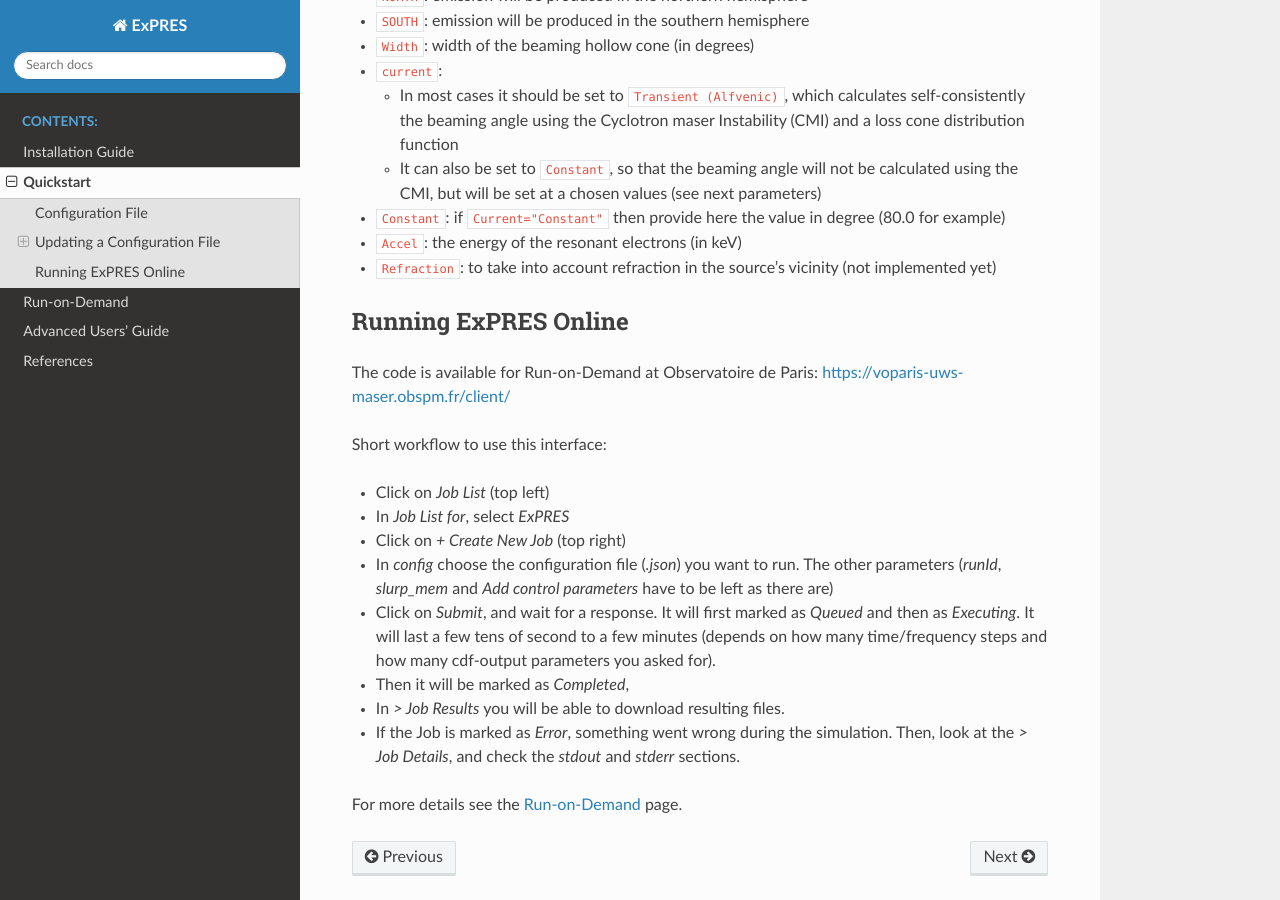
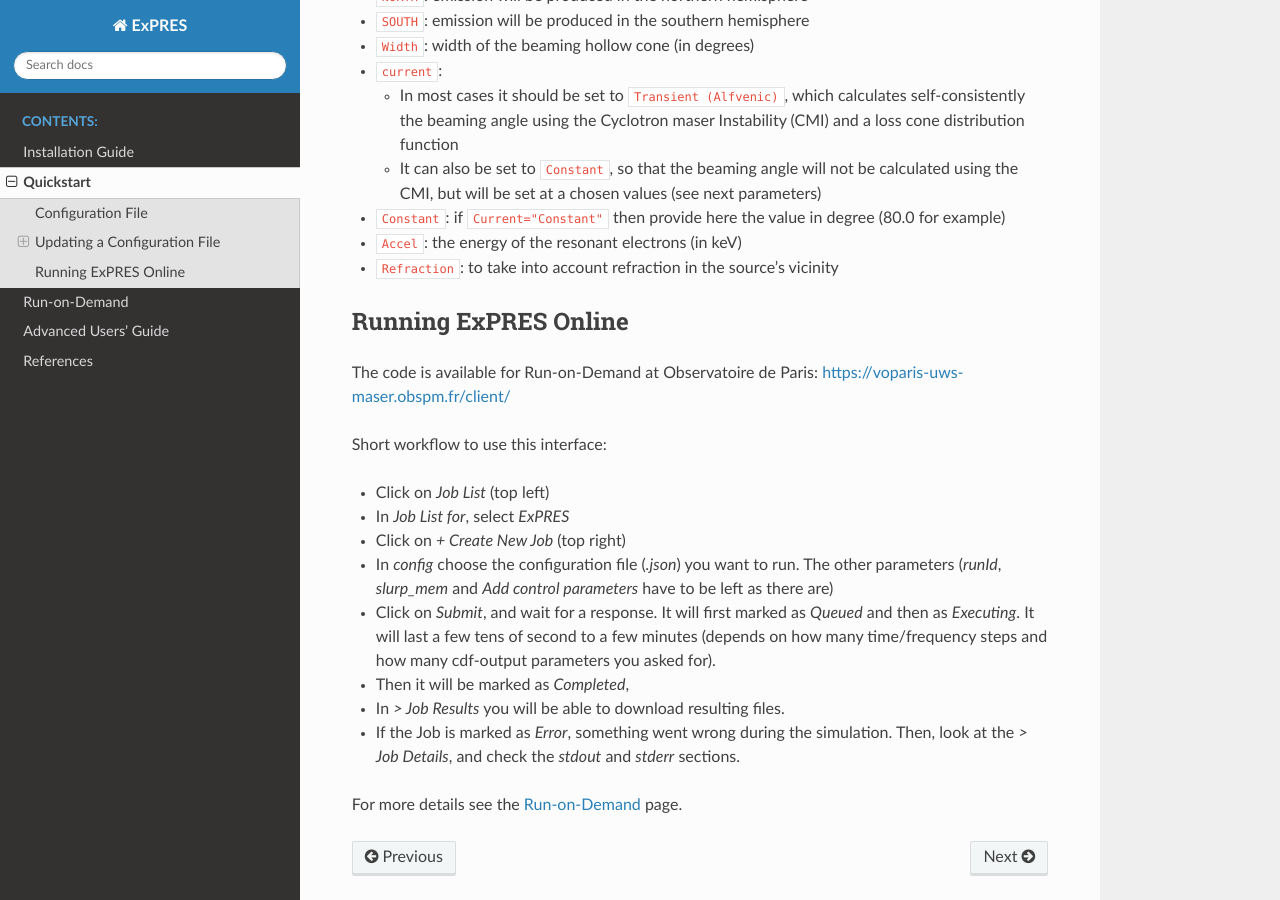
Before and after one commit to maserlib/ExPRES, a Sphinx documentation site: the page built from docs/quickstart.rst, in a window 1280 px wide and 900 px high, scrolled down 2250 px. Built offline with Sphinx 7.4.7 and the Read the Docs theme 2.0.0, drawn with Linux system fonts in a browser that asks for light colours; cross-references to code outside the pages are shown as plain code.

Commit message:
The refraction module can now be used

```diff
--- a/docs/quickstart.rst
+++ b/docs/quickstart.rst
@@ -100,7 +100,7 @@ The parameters are:
 
 - ``Constant``: if ``Current="Constant"`` then provide here the value in degree (80.0 for example)
 - ``Accel``: the energy of the resonant electrons (in keV)
-- ``Refraction``: to take into account refraction in the source’s vicinity (not implemented yet)
+- ``Refraction``: to take into account refraction in the source’s vicinity
 
 Running ExPRES Online
 ---------------------
```
